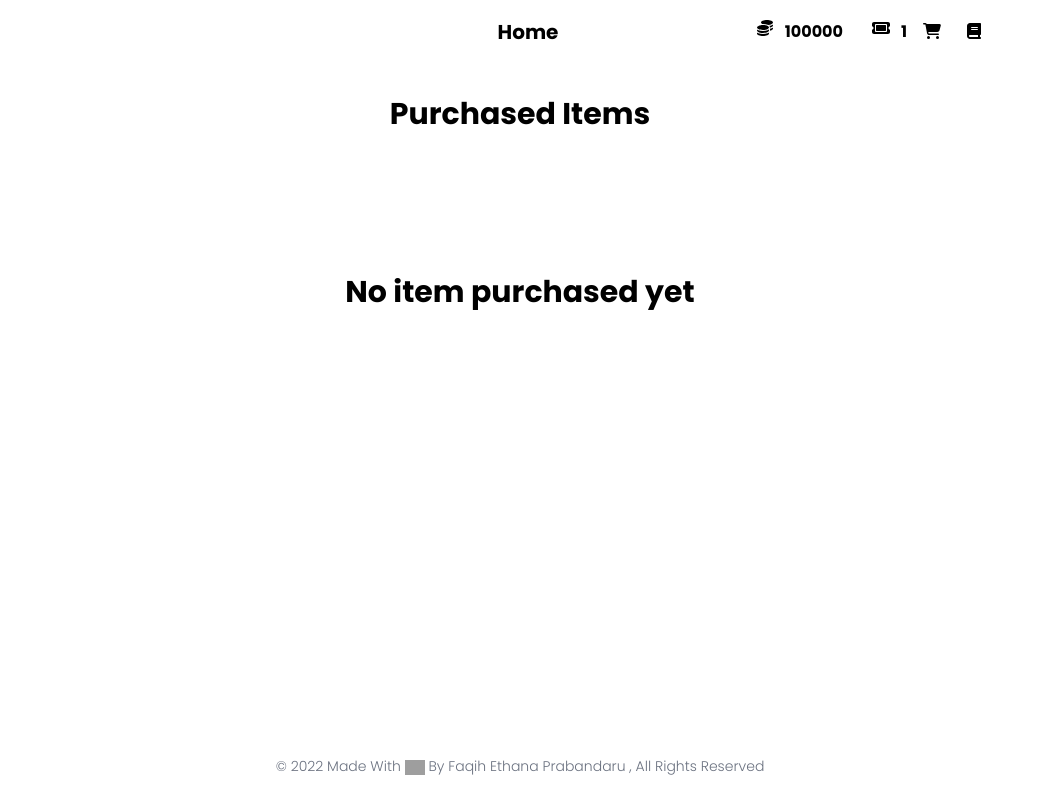
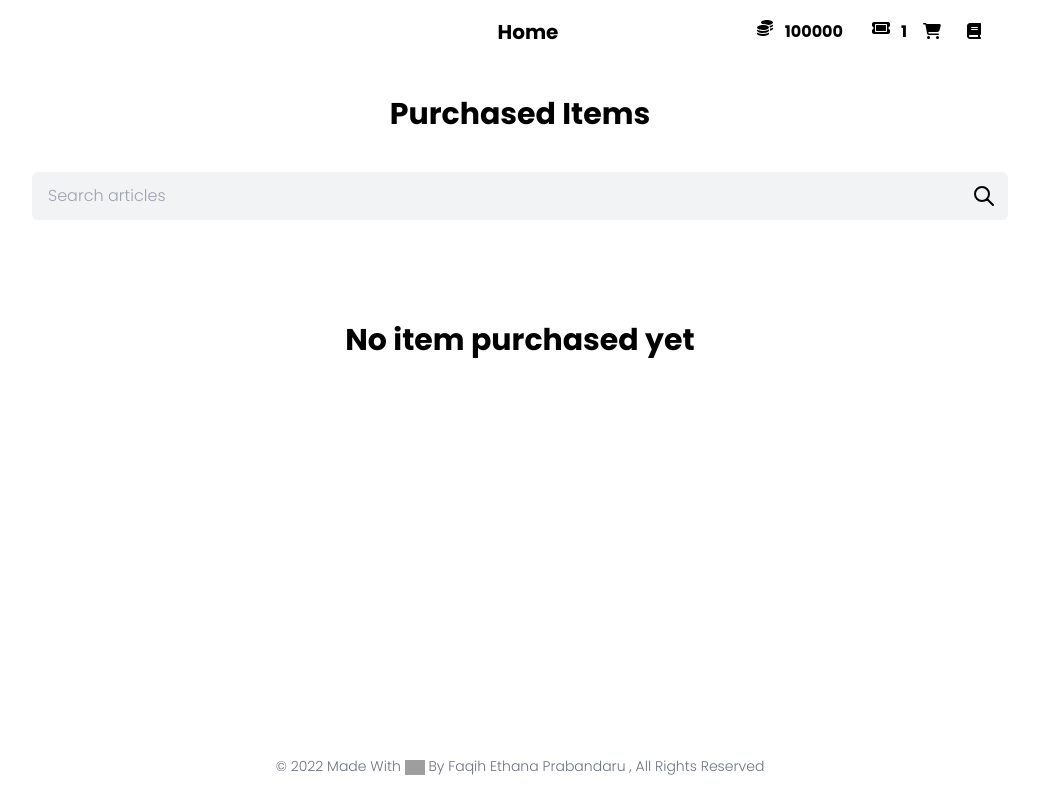
Before and after one commit to aiethn/article-shop, a Next.js app: page /my-article in a window 1280 px wide. Shown: the whole page, without its empty margins (120-1159 px from the left). Built offline with nearby package versions, Linux system fonts and the light colour scheme; grey boxes are pictures that could not be loaded.

Commit message:
add feature search article in purchased article

```diff
--- a/pages/my-article.js
+++ b/pages/my-article.js
@@ -1,4 +1,4 @@
-import { useEffect } from "react";
+import { useEffect, useState } from "react";
 import { useDispatch, useSelector } from "react-redux";
 import { Card } from "../components/Card";
 import { fetchPurchased } from "../features/Cart";
@@ -7,6 +7,13 @@ export default function MyArticle() {
   const dispatch = useDispatch();
   const article = useSelector((state) => state.cart.itemPurchased);
   const car = useSelector((state) => state.cart);
+  const [searchValue, setSearchValue] = useState("");
+  const filterArticleByUser = article.filter((article) => {
+    const searchContent = article.title + article.byline + article.abstract;
+    return searchContent.toLowerCase().includes(searchValue.toLowerCase());
+  });
+
+  const displayPosts = !searchValue ? article : filterArticleByUser;
 
   useEffect(() => {
     dispatch(fetchPurchased());
@@ -17,13 +24,43 @@ export default function MyArticle() {
       <div className="flex justify-center mb-10">
         <h2 className="font-bold text-3xl">Purchased Items</h2>
       </div>
+      <div className="relative">
+        <label>
+          <input
+            placeholder="Search articles"
+            onChange={(e) => setSearchValue(e.target.value)}
+            className="block w-full px-4 py-3 text-gray-900 border-0 bg-gray-200 bg-opacity-50 rounded-md  focus:ring-primary-500 focus:border-primary-500 "
+            type="text"
+          />
+          <svg
+            className="absolute w-6 h-6 text-gray-400 right-3 top-3 "
+            xmlns="http://www.w3.org/2000/svg"
+            fill="none"
+            viewBox="0 0 24 24"
+            stroke="black"
+          >
+            <path
+              strokeLinecap="round"
+              strokeLinejoin="round"
+              strokeWidth={2}
+              d="M21 21l-6-6m2-5a7 7 0 11-14 0 7 7 0 0114 0z"
+            />
+          </svg>
+        </label>
+      </div>
       {article.length < 1 ? (
         <div className="text-center text-3xl font-bold h-60 align-center flex items-center justify-center">
           No item purchased yet
         </div>
       ) : (
+        <>
+          {!displayPosts.length && searchValue && (
+            <div className="text-center text-3xl font-bold h-60 align-center flex items-center justify-center">
+              No Article Found.
+            </div>
+          )}
           <div className="flex flex-wrap">
-          {article.map((item) => (
+            {displayPosts.map((item) => (
               <Card
                 key={item.id}
                 articleId={item.id}
@@ -45,6 +82,7 @@ export default function MyArticle() {
               />
             ))}
           </div>
+        </>
       )}
     </div>
   );
```
Lines whose indentation alone changed are shown as unchanged.
